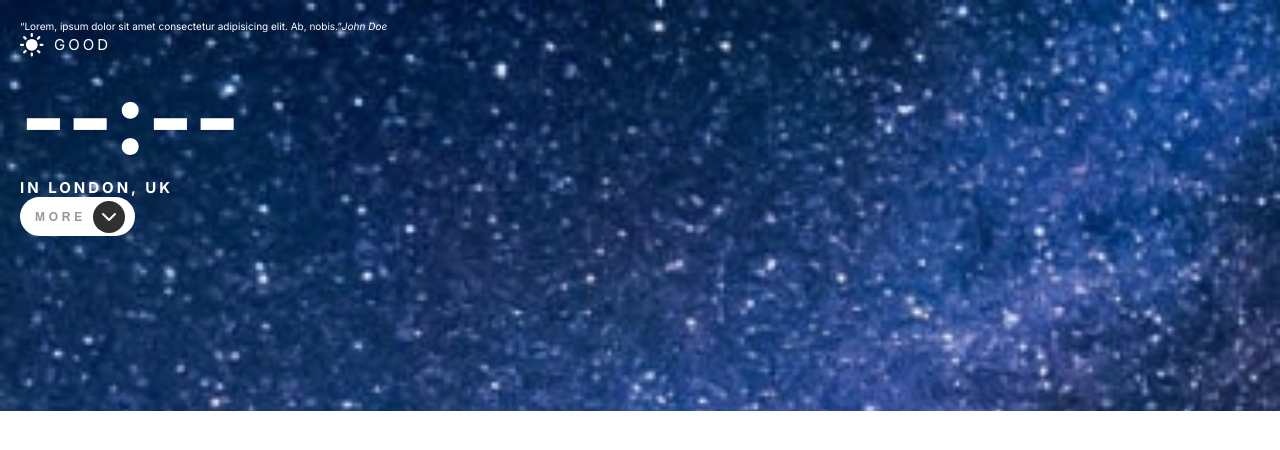
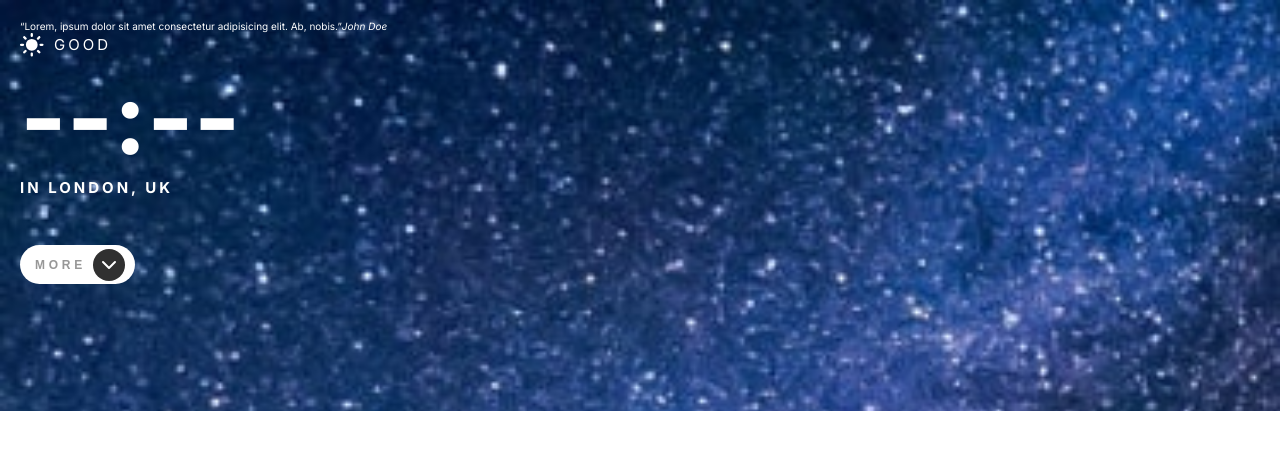
Before and after one commit to raulgaliciab/clock-app, a React (Vite) app: page / in a window 1280 px wide. Shown: the top 450 px of the page. Built offline with nearby package versions, Linux system fonts and the light colour scheme; no server answers.

Commit message:
ButtonExpansion margin

```diff
--- a/src/styles/components/button-expansion.scss
+++ b/src/styles/components/button-expansion.scss
@@ -4,6 +4,8 @@
   display: flex;
   width: 11.5rem;
   height: 3.9rem;
+  margin-top: 48px;
+  margin-bottom: 40px;
   padding: 0.5rem 1rem 0.5rem 1.5rem;
   align-items: center;
   font-size: 1.2rem;
```
